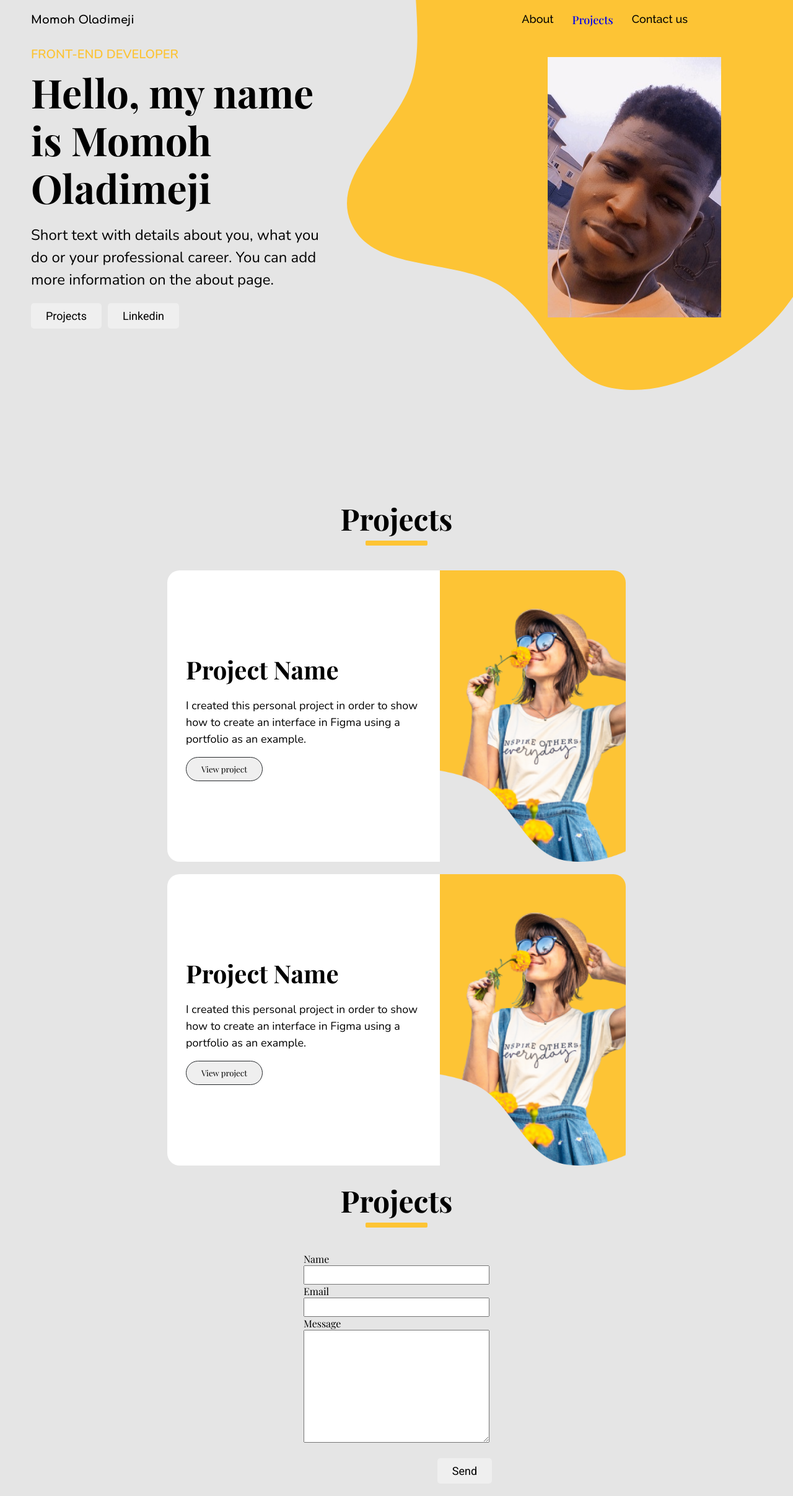
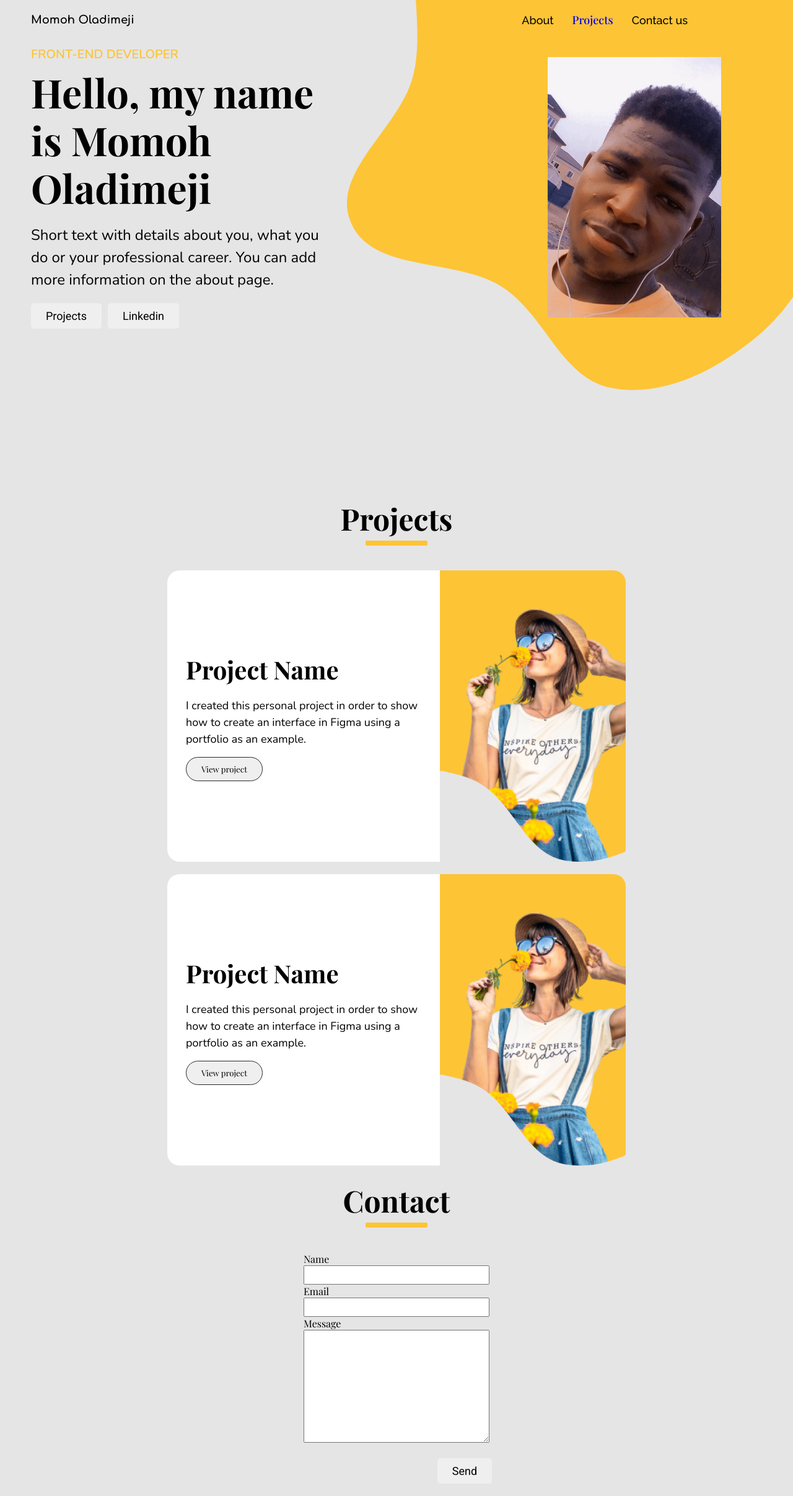
Before and after one commit to oladee/React-Portfolio, a React (Create React App) app: page / in a window 1280 px wide. Shown: the whole page at 62% size. Built offline with nearby package versions, Linux system fonts and the light colour scheme.

Commit message:
netlify form submission

```diff
--- a/src/components/Contact.jsx
+++ b/src/components/Contact.jsx
@@ -16,10 +16,11 @@ const Contact = () => {
     <>
       <div className='myprojects'>
         <header>
-          <h2>Projects</h2>
+          <h2>Contact</h2>
           <hr />
         </header>
-        <form onSubmit={formik.handleSubmit} netlify>
+        <form onSubmit='submit' name="contact" method="post" data-netlify="true">
+        <input type="hidden" name="form-name" value="contact" />
           <div className="forme">
             <div>
               <label htmlFor="name">Name</label>
@@ -53,7 +54,7 @@ const Contact = () => {
               ></textarea>
             </div>
           </div>
-          <Button className="button">Send</Button>
+          <Button type='submit' className="button">Send</Button>
         </form>
       </div>
     </>
--- a/src/index.css
+++ b/src/index.css
@@ -25,6 +25,7 @@ header h1 {
 }
 nav ul {
   display: none;
+  align-items: center;
 }
 nav ul li {
   display: inline-block;
```
